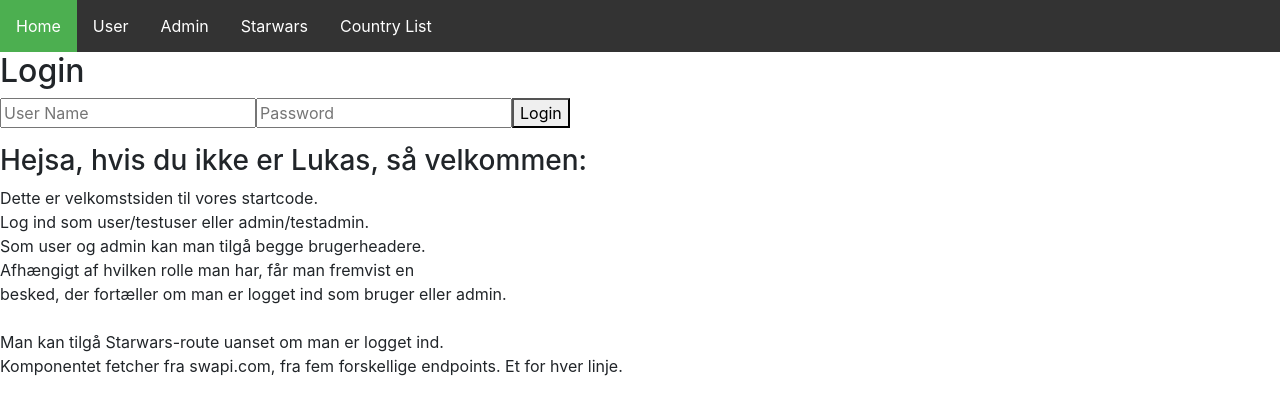
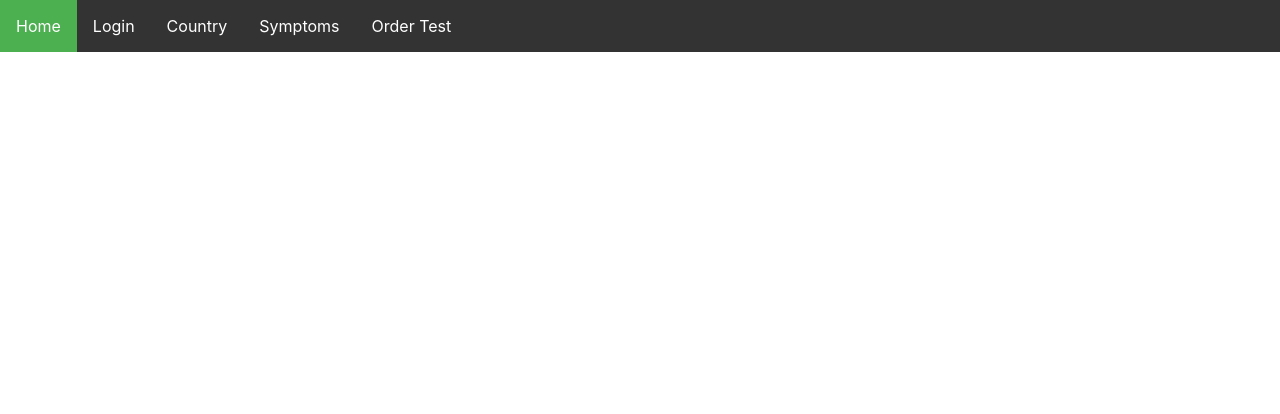
Before and after one commit to sebbergo/FrontendCorona, a React (Create React App) app: page / in a window 1280 px wide. Shown: the top 414 px of the page. Built offline with nearby package versions, Linux system fonts and the light colour scheme.

Commit message:
header titles done

```diff
--- a/src/App.js
+++ b/src/App.js
@@ -4,7 +4,7 @@ import LogIn, { LoggedIn } from "./LogIn.js";
 import Header from "./Header.js";
 import Admin from "./Admin.js";
 import User from "./User.js";
-import Countries from "./Countries";
+import Country from "./Country.js";
 import { Switch, Route } from "react-router-dom";
 
 function App() {
@@ -30,12 +30,12 @@ function App() {
     <div>
       <Header />
       <Switch>
-        <Route path="/countryList">
-          <Countries />
+        <Route path="/country">
+          <Country />
         </Route>
         {!loggedIn ? (
           <div>
-            <Route exact path="/">
+            <Route exact path="/logIn">
               <LogIn login={login} />
               <p>{error}</p>
               <h3>Hejsa, hvis du ikke er Lukas, så velkommen:</h3>
--- a/src/Header.js
+++ b/src/Header.js
@@ -11,23 +11,23 @@ function Header(props) {
           </NavLink>
         </li>
         <li>
-          <NavLink activeClassName="active" to="/user">
-            User
+          <NavLink activeClassName="active" to="/logIn">
+            Login
           </NavLink>
         </li>
         <li>
-          <NavLink activeClassName="active" to="/admin">
-            Admin
+          <NavLink activeClassName="active" to="/country">
+            Country
           </NavLink>
         </li>
         <li>
-          <NavLink activeClassName="active" to="/starwars">
-            Starwars
+          <NavLink activeClassName="active" to="/symptoms">
+            Symptoms
           </NavLink>
         </li>
         <li>
-          <NavLink activeClassName="active" to="/countryList">
-            Country List
+          <NavLink activeClassName="active" to="/ordertest">
+            Order Test
           </NavLink>
         </li>
       </ul>
```
Also changed, not shown: src/Country.js (renamed from src/Countries.js).
